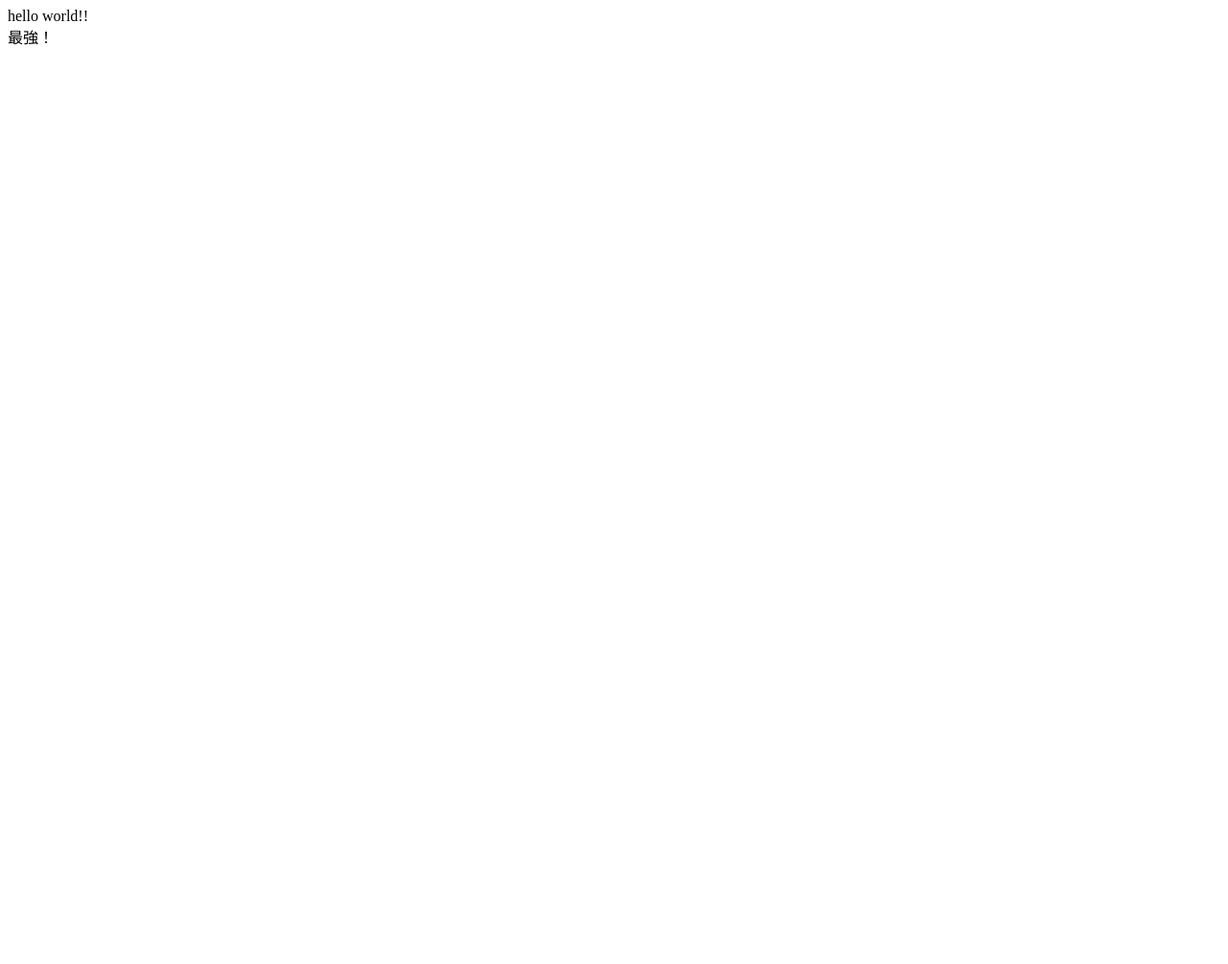
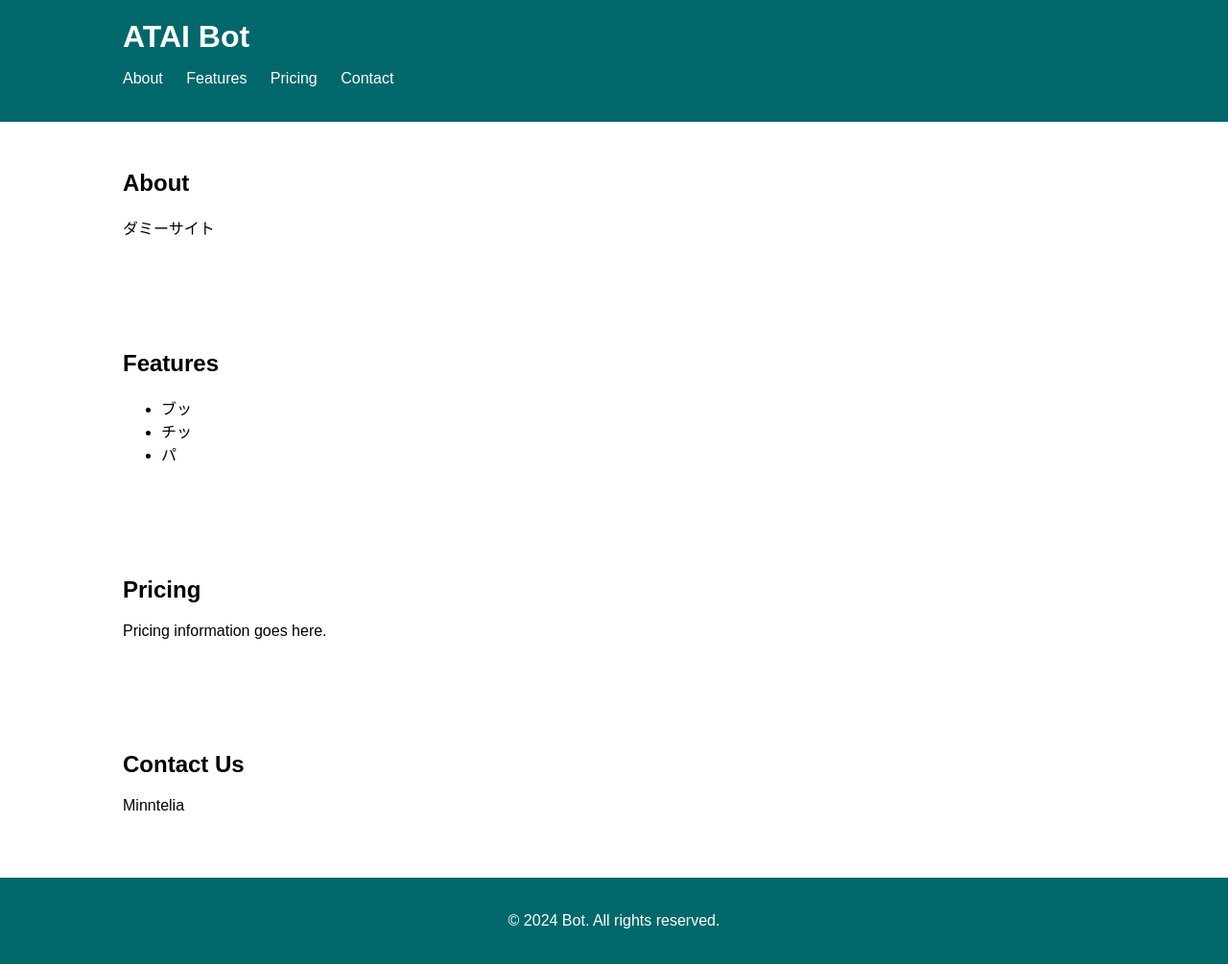
Before and after one commit to minntogames/atai-bot.github.io, a plain HTML site: page index.html in a window 1280 px wide. Shown: the whole page at 96% size. Before the commit the page ends 800 px from the top, so only its background shows below. Drawn offline with Linux system fonts and the light colour scheme.

Commit message:
Update index.html

```diff
--- a/index.html
+++ b/index.html
@@ -1,16 +1,121 @@
+<!DOCTYPE html>
 <html>
  <head>
+  <meta charset="UTF-8">
+  <meta name="viewport" content="width=device-width, initial-scale=1.0">
   <meta property="og:title" content="あたいBOT公式サイト" />
   <meta property="og:url" content="https://minntogames.github.io/atai-bot.github.io" />
   <meta property="og:image" content="#" />
   <meta property="og:description" content="discordの東の国の雑談鯖で活動しているBOTだよ！" />
   <meta property="og:type" content="website" />
   <meta name="twitter:card" content="summary" />
-  <meta charset="utf-8">
+  <style>
+    /* styles.css */
+
+    body {
+        font-family: Arial, sans-serif;
+        margin: 0;
+        padding: 0;
+    }
+
+    .container {
+        width: 80%;
+        margin: 0 auto;
+    }
+
+    header {
+        background-color: #00686b;
+        color: #fff;
+        padding: 20px 0;
+    }
+
+    header h1 {
+        margin: 0;
+    }
+
+    nav ul {
+        list-style: none;
+        padding: 0;
+    }
+
+    nav ul li {
+        display: inline;
+        margin-right: 20px;
+    }
+
+    nav ul li a {
+        color: #fff;
+        text-decoration: none;
+    }
+
+    section {
+        padding: 50px 0;
+    }
+
+    section h2 {
+        margin-top: 0;
+    }
+
+    footer {
+        background-color: #00686b;
+        color: #fff;
+        padding: 20px 0;
+        text-align: center;
+    }
+   </style>
   <title>あたいBOT公式サイト</title>
  </head>
- <body>
- hello world!!<br>
- 最強！
- </body>
+<body>
+    <header>
+        <div class="container">
+            <h1>ATAI Bot</h1>
+            <nav>
+                <ul>
+                    <li><a href="#about">About</a></li>
+                    <li><a href="#features">Features</a></li>
+                    <li><a href="#pricing">Pricing</a></li>
+                    <li><a href="#contact">Contact</a></li>
+                </ul>
+            </nav>
+        </div>
+    </header>
+
+    <section id="about">
+        <div class="container">
+            <h2>About</h2>
+            <p>ダミーサイト</p>
+        </div>
+    </section>
+
+    <section id="features">
+        <div class="container">
+            <h2>Features</h2>
+            <ul>
+                <li>ブッ</li>
+                <li>チッ</li>
+                <li>パ</li>
+            </ul>
+        </div>
+    </section>
+
+    <section id="pricing">
+        <div class="container">
+            <h2>Pricing</h2>
+            <p>Pricing information goes here.</p>
+        </div>
+    </section>
+
+    <section id="contact">
+        <div class="container">
+            <h2>Contact Us</h2>
+            <p>Minntelia</p>
+        </div>
+    </section>
+
+    <footer>
+        <div class="container">
+            <p>&copy; 2024 Bot. All rights reserved.</p>
+        </div>
+    </footer>
+</body>
 </html>
```
